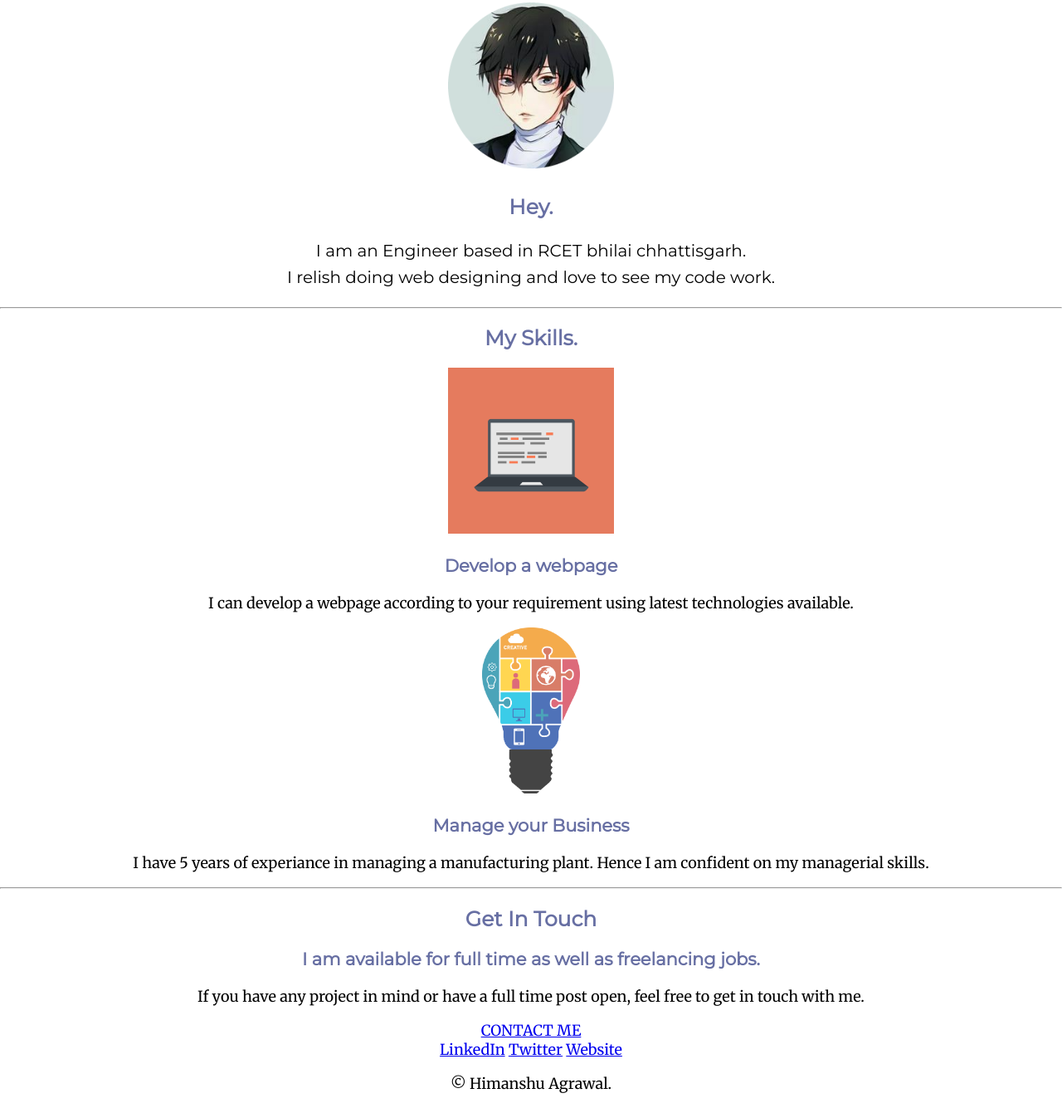
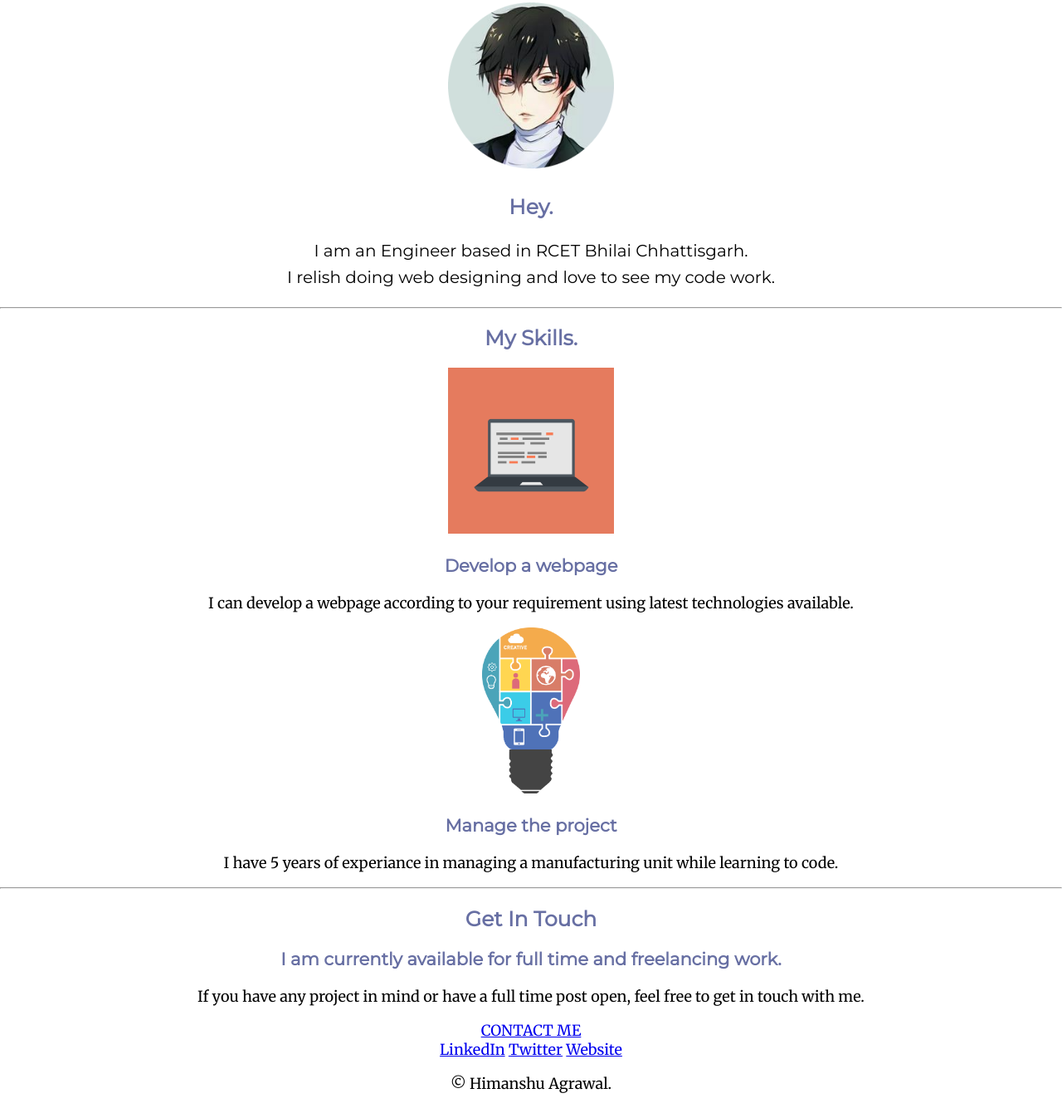
Before and after one commit to Onepieceiscode/himanshu, a plain HTML site: page index.html in a window 1280 px wide. Shown: the part 807-2142 px from the top of the page at 83% size. Drawn offline with Linux system fonts and the light colour scheme; a web font is replaced by a local one.

Commit message:
Add files via upload

```diff
--- a/index.html
+++ b/index.html
@@ -23,7 +23,7 @@
     <div class="profile">
       <img class="profileimg" src="images/1.png" alt="IMAGE">
       <h2 class="hey">Hey.</h2>
-      <p class="profilediscription">I am an Engineer based in RCET bhilai chhattisgarh.<br /> I relish doing web designing and love to see my code work.</p>
+      <p class="profilediscription">I am an Engineer based in RCET Bhilai Chhattisgarh.<br /> I relish doing web designing and love to see my code work.</p>
     </div>
     <hr>
     <div class="skills">
@@ -35,14 +35,14 @@
       </div>
       <div class="skill-row">
         <img class="skill2" src="images/manage.png" alt="managerial skill">
-        <h3>Manage your Business</h3>
-        <p>I have 5 years of experiance in managing a manufacturing plant. Hence I am confident on my managerial skills.</p>
+        <h3>Manage the project</h3>
+        <p>I have 5 years of experiance in managing a manufacturing unit while learning to code.</p>
       </div>
     </div>
     <hr>
     <div class="contact-me">
       <h2>Get In Touch</h2>
-      <h3>I am available for full time as well as freelancing jobs.</h3>
+      <h3>I am currently available for full time and freelancing work.</h3>
       <p>If you have any project in mind or have a full time post open, feel free to get in touch with me.</p>
       <a class="btn" href="mailto:himanshu.agrawal1605@gmail.com">CONTACT ME</a>
     </div>
```
